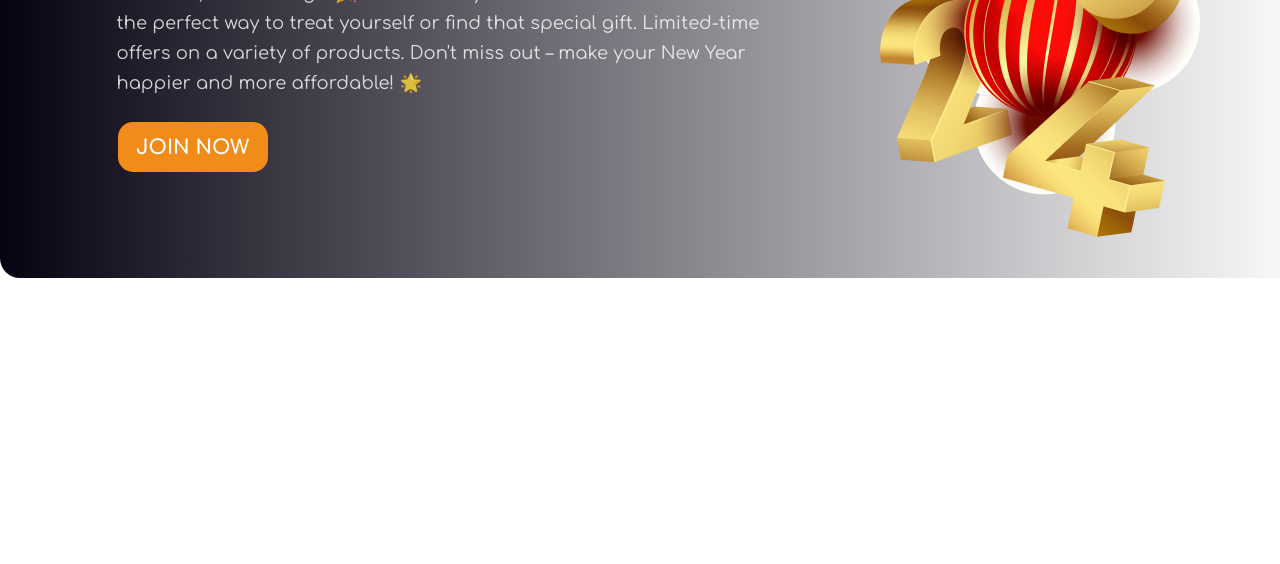
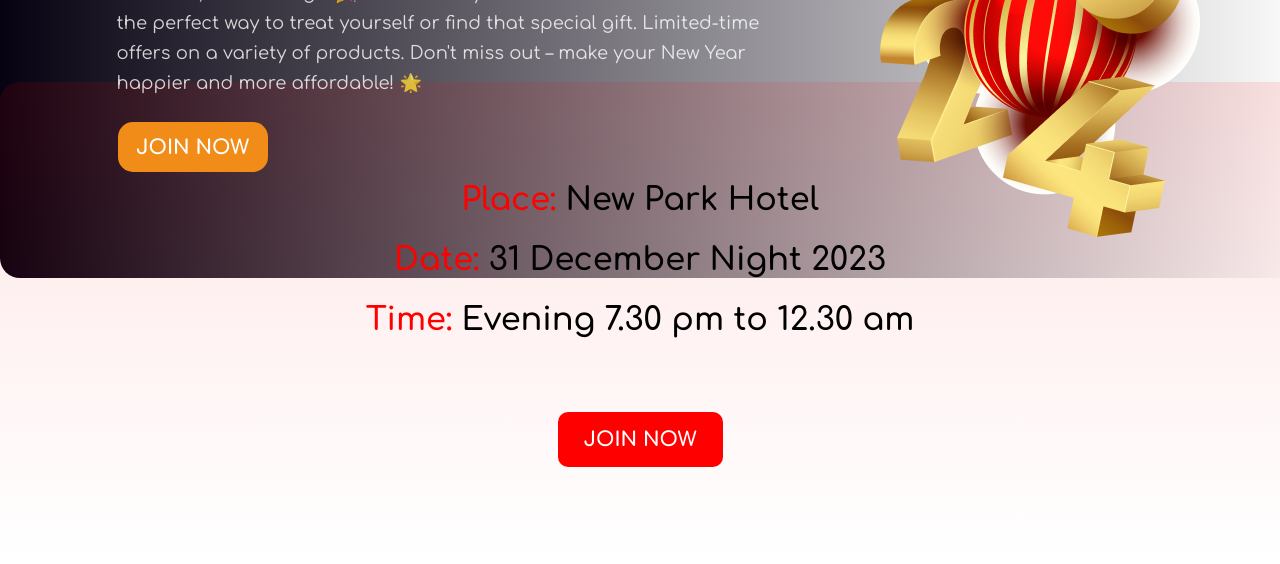
Before and after one commit to zunayedTheCreator/B9A1-new-year-new-mission, a plain HTML site: page index.html in a window 1280 px wide. Shown: the part 2028-2592 px from the top of the page. Before the commit the page ends 2306 px from the top, so only its background shows below. Drawn offline with Linux system fonts and the light colour scheme; a web font is replaced by a local one.

Commit message:
red-gradiend section added

```diff
--- a/index.html
+++ b/index.html
@@ -39,6 +39,19 @@
                 <div class="party-gradient"></div>
                 <img class="party-img" src="resources/Vectorrr.png" alt="">
             </div>
+            <div class="emptyy"></div>
+        </section>
+        <section class="red-gradient">
+            <div class="red-content">
+                <h3 class="red-content-text1"><span class="red">Place: </span>New Park Hotel</h3>
+                <h3 class="red-content-text2"><span class="red">Date: </span>31 December Night 2023</h3>
+                <h3 class="red-content-text3"><span class="red">Time:</span> Evening 7.30 pm to 12.30 am</h3>
+                <div class="red-button-con">
+                    <button class="red-content-btn">JOIN NOW</button>
+                </div>
+            </div>
+            <div class="back-red-gradient"></div>
+            <div class="emptyy"></div>
         </section>
     </main>
     <footer>
--- a/styles/style.css
+++ b/styles/style.css
@@ -171,5 +171,93 @@
     top: 1800px;
     margin: 0 auto;
     z-index: 5;
+}
+.emptyy{
+    width: 100%;
+    height: 100px;
+}
 
+/* Red Gradient styles */
+.red-gradient{
+    text-align: center;
 }
+.back-red-gradient{
+    position: absolute;
+    background: linear-gradient(180deg, rgba(255, 0, 0, 0.10) 0%, rgba(255, 0, 0, 0.00) 100%);
+    border-radius: 20px;
+    width: 1320px;
+    height: 482px;
+    left: 0;
+    right: 0;
+    margin: 0 auto;
+    z-index: 1;
+}
+.red-content-text1{
+    position: absolute;
+    font-family: Comfortaa;
+    font-size: 32px;
+    font-weight: 600;
+    line-height: 56px;
+    left: 0;
+    right: 0;
+    margin: 0 auto;
+    padding-top: 90px;
+    z-index: 2;
+}
+.red-content-text2{
+    position: absolute;
+    font-family: Comfortaa;
+    font-size: 32px;
+    font-weight: 600;
+    line-height: 56px;
+    left: 0;
+    right: 0;
+    margin: 0 auto;
+    padding-top: 150px;
+    z-index: 2;
+}
+.red-content-text3{
+    position: absolute;
+    font-family: Comfortaa;
+    font-size: 32px;
+    font-weight: 600;
+    line-height: 56px;
+    left: 0;
+    right: 0;
+    margin: 0 auto;
+    padding-top: 210px;
+    z-index: 3;
+}
+.red{
+    color: red;
+}
+.red-content-btn{
+    color: #FFF;
+    text-align: center;
+    font-family: Comfortaa;
+    font-size: 20px;
+    font-weight: 700;
+    width: 165px;
+    height: 55px;
+    border-radius: 10px;
+    background: #F00;
+    border: none;
+    cursor: pointer;
+    transition: 0.3s;
+}
+.red-content-btn:hover{
+    background: rgb(148, 5, 5);
+}
+.red-button-con{
+    position: absolute;
+    padding-top: 330px;
+    left: 0;
+    right: 0;
+    margin: 0 auto;
+    z-index: 4;
+}
+.emptyyy{
+    width: 100%;
+    height: 100px;
+    padding-bottom: 100px;
+}
```
